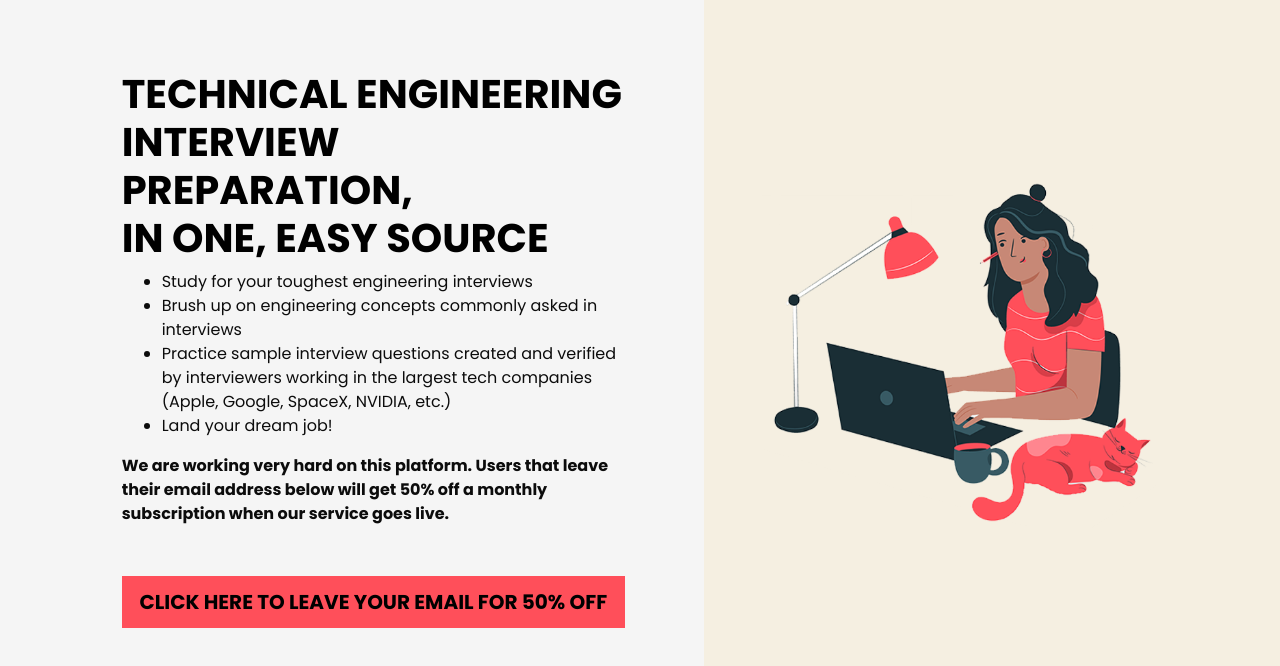
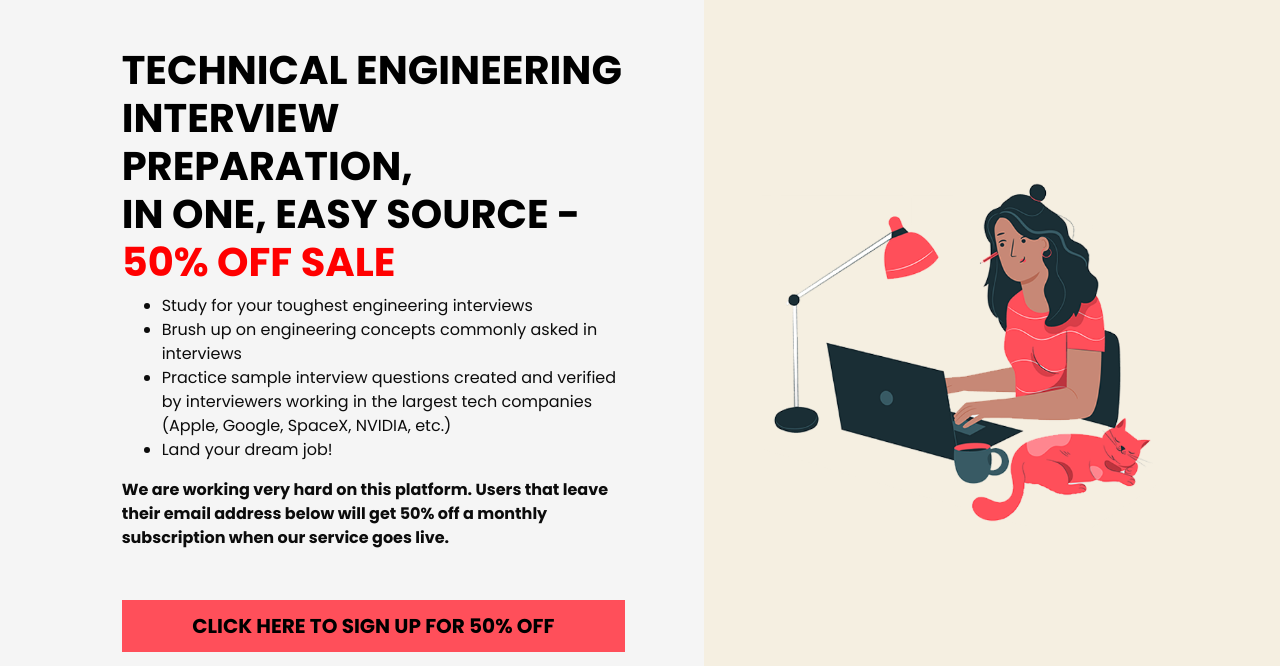
Before and after one commit to chinmaykulkarni1/InterviewAware, a plain HTML site: page index.html in a window 1280 px wide. Shown: the part 66-732 px from the top of the page. Drawn offline with Linux system fonts and the light colour scheme.

Commit message:
Add files via upload

```diff
--- a/index.html
+++ b/index.html
@@ -88,7 +88,7 @@
                   <div class="detail-box">
                     <h1>
                       Technical Engineering Interview Preparation, <br>
-                      In One, Easy Source <br>
+                      In One, Easy Source - <span style="color:red;">50% off Sale</span>
                     </h1>
                     <ul>
                       <li>Study for your toughest engineering interviews</li>
@@ -100,7 +100,7 @@
                     <b>We are working very hard on this platform. Users that leave their email address below will get 50% off a monthly subscription when our service goes live.</b>
                     <div class="btn-box">
                       <a href="https://forms.gle/8aHq2fjXJQZP2PDN8" target="_blank" class="btn-1">
-                        <b>CLICK HERE TO LEAVE YOUR EMAIL FOR 50% OFF </b>
+                        <b>CLICK HERE TO SIGN UP FOR 50% OFF </b>
                       </a>
                       <!-- <a href="" class="btn-2">
                         Get Started Today
```
